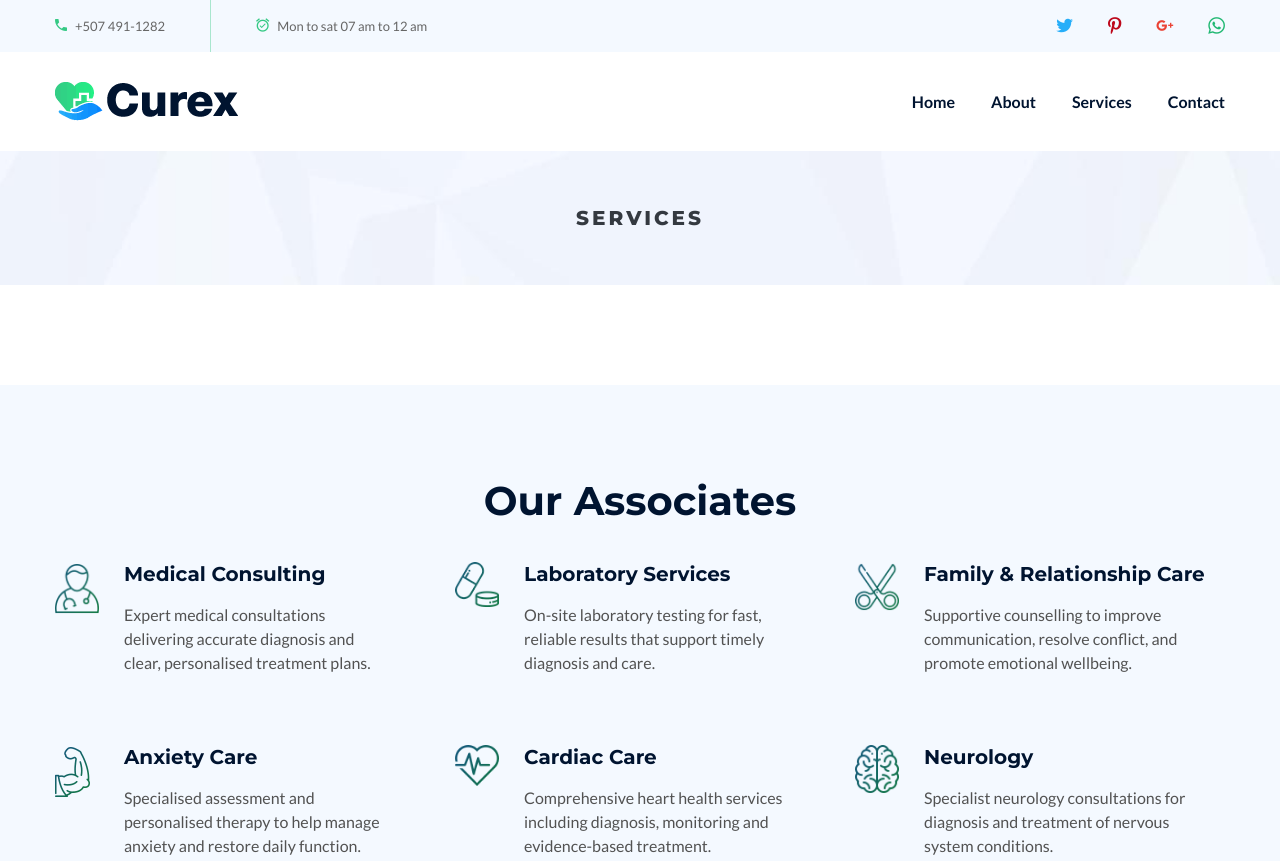
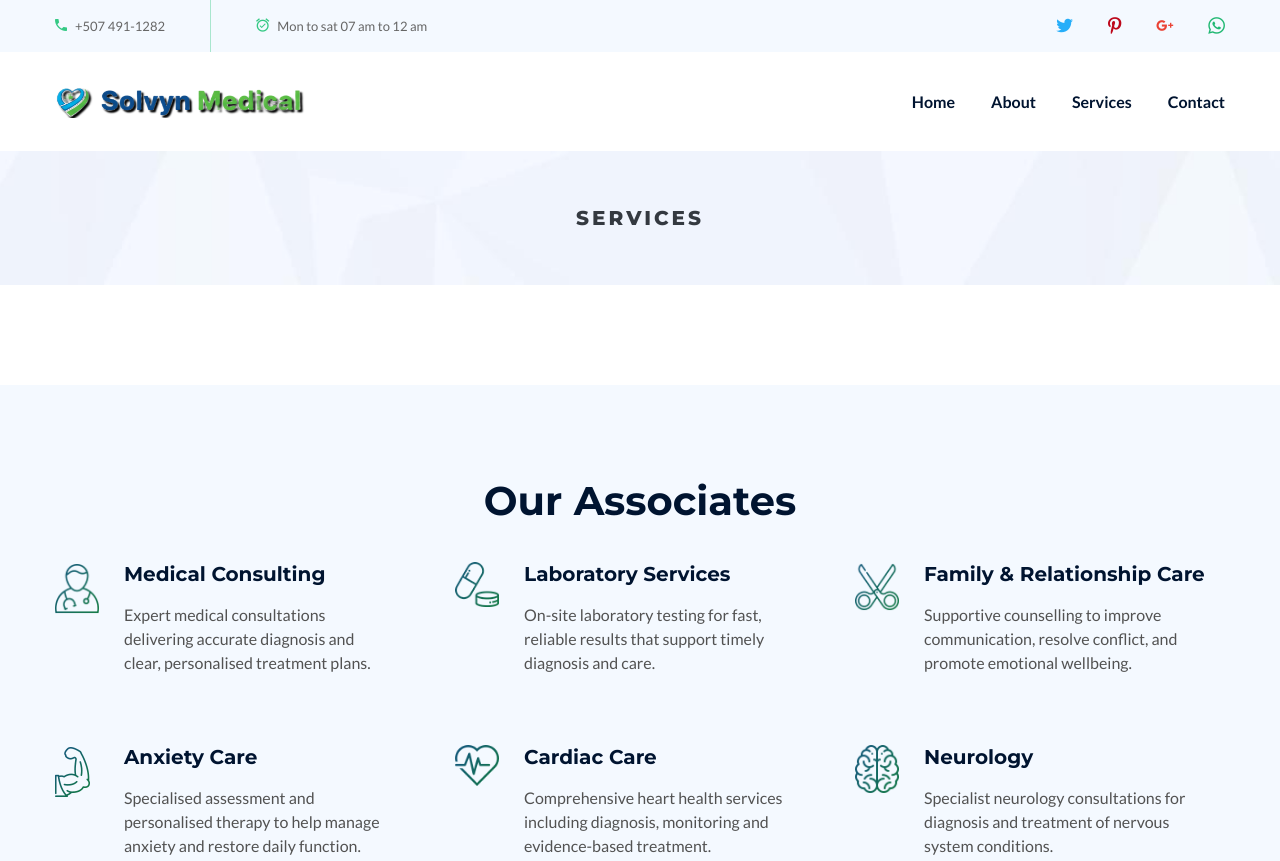
Before and after one commit to abrahamnjuguna/solvyn, a plain HTML site: page services.html in a window 1280 px wide. Shown: the top 861 px of the page. Drawn offline with Linux system fonts and the light colour scheme.

Commit message:
add new logo

```diff
--- a/services.html
+++ b/services.html
@@ -67,7 +67,7 @@
                     <div class="col-auto">
                         <div class="logo">
                             <a href="index.html">
-                                <img src="images/logo/logo.png" alt="logo">
+                                <img src="images/logo/logo-3.png" alt="logo" style="width: 250px;">
                             </a>
                         </div>
                     </div>
@@ -113,7 +113,7 @@
     <div class="offcanvas offcanvas-start" tabindex="-1" id="toggleMenu">
         <div class="offcanvas-header">
             <!-- Start Header Logo -->
-            <a href="index.html" class="header-logo"><img src="images/logo/logo.png" alt=""></a>
+            <a href="index.html" class="header-logo"><img src="images/logo/logo-3.png" alt="" style="width: 250px;"></a>
             <!-- End Header Logo -->
             <button type="button" class="btn-close text-reset" data-bs-dismiss="offcanvas" aria-label="Close"></button>
         </div>
```
Also changed, not shown: about.html (+2 -2 lines), contact_us.html (+1 -1 lines), index.html (+1 -1 lines), images/logo/logo-3.png (added).
